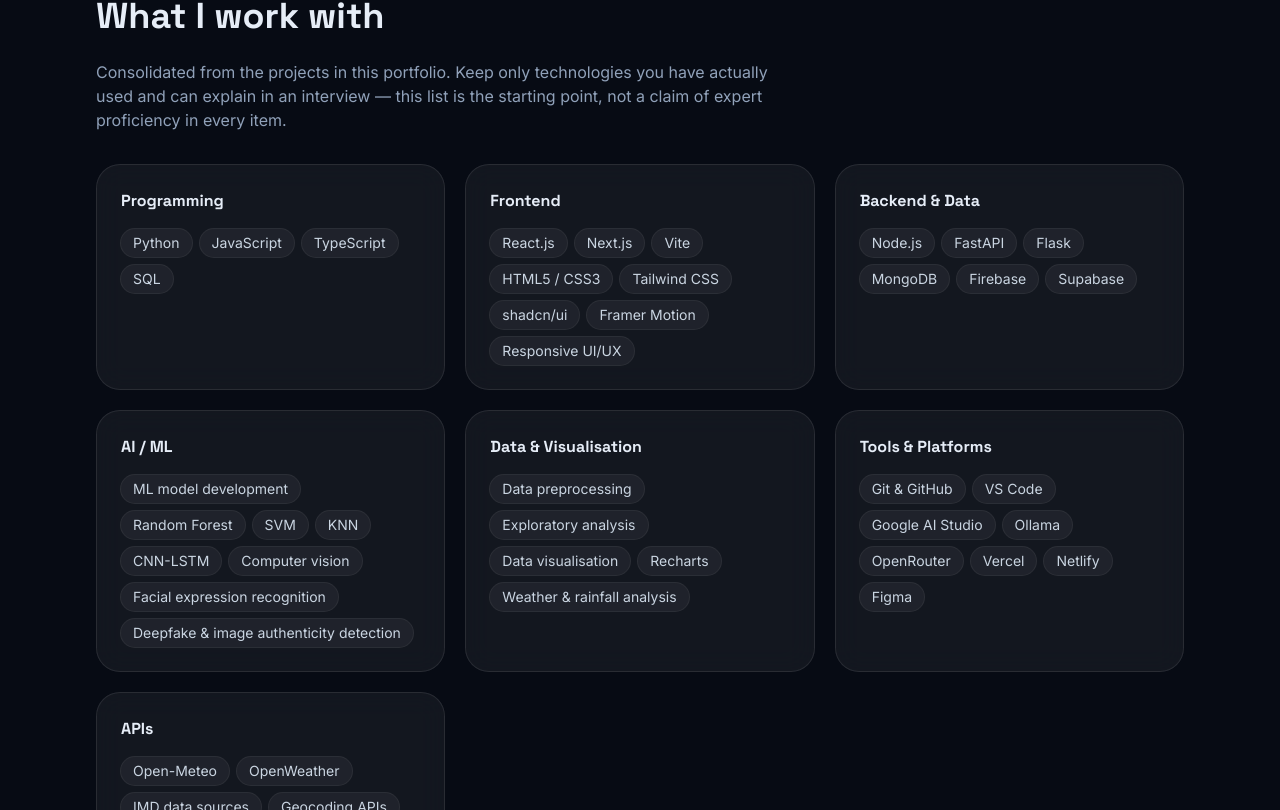
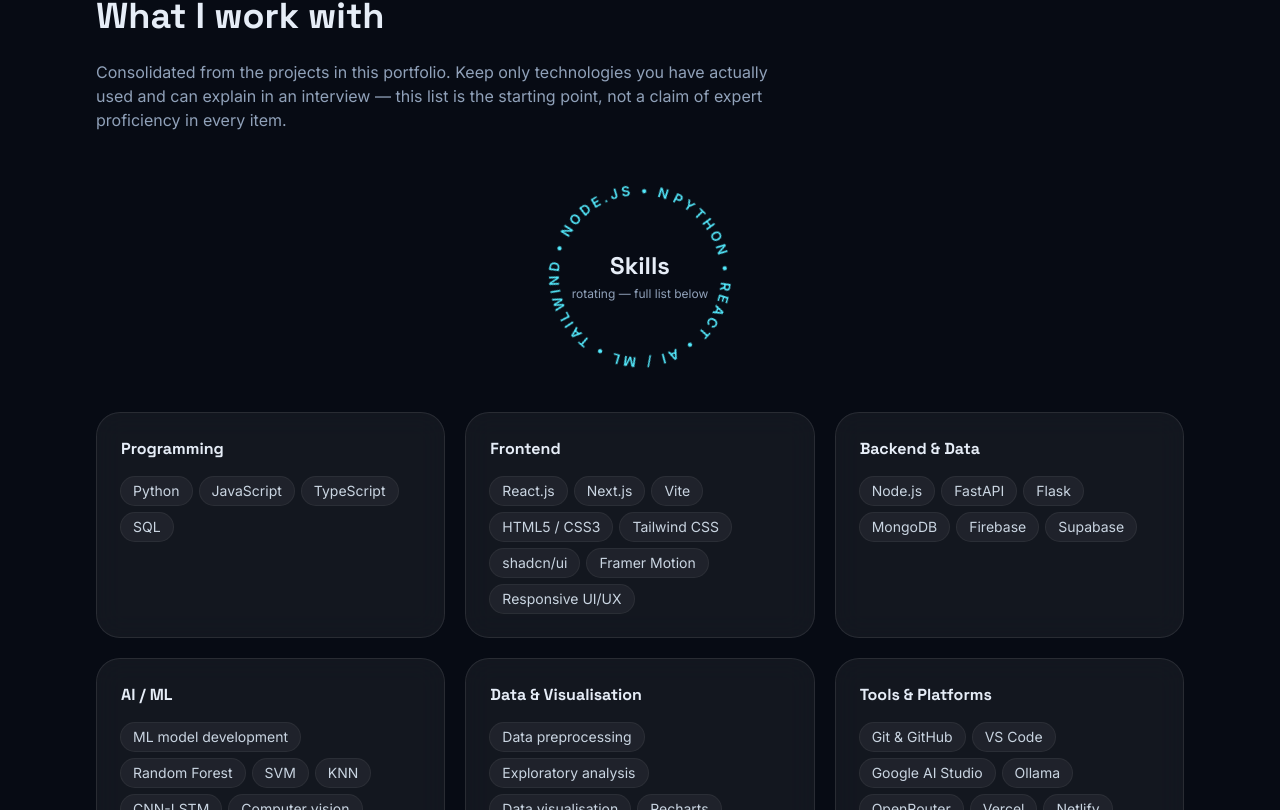
Before and after one commit to habeebc84-create/portfolio, a React (Vite) app: page / in a window 1280 px wide. Shown: the part 1770-2580 px from the top of the page. Built offline with nearby package versions, Linux system fonts and the light colour scheme.

Commit message:
Add rotating skills wheel

```diff
--- a/src/App.jsx
+++ b/src/App.jsx
@@ -249,6 +249,20 @@
 
       <Section id="skills" kicker="Skills" title="What I work with">
         <p data-reveal className="-mt-4 max-w-2xl text-slate-400">Consolidated from the projects in this portfolio. Keep only technologies you have actually used and can explain in an interview — this list is the starting point, not a claim of expert proficiency in every item.</p>
+        <div data-reveal className="relative mx-auto mt-10 h-52 w-52">
+          <svg viewBox="0 0 200 200" className="spin-slow absolute inset-0 h-full w-full">
+            <defs>
+              <path id="skill-circle" d="M100,100 m-78,0 a78,78 0 1,1 156,0 a78,78 0 1,1 -156,0" />
+            </defs>
+            <text className="fill-cyan-300" style={{ fontSize: '13px', letterSpacing: '3px', fontWeight: 600 }}>
+              <textPath href="#skill-circle">PYTHON • REACT • AI / ML • TAILWIND • NODE.JS • NEXT.JS •</textPath>
+            </text>
+          </svg>
+          <div className="absolute inset-0 flex flex-col items-center justify-center text-center">
+            <span className="font-display text-2xl font-bold">Skills</span>
+            <span className="mt-1 text-xs text-slate-400">rotating — full list below</span>
+          </div>
+        </div>
         <div className="mt-8 grid gap-5 sm:grid-cols-2 lg:grid-cols-3">
           {skillGroups.map((g) => (
             <div key={g.title} data-reveal className="glass rounded-3xl p-6 transition hover:border-cyan-400/40">
--- a/src/index.css
+++ b/src/index.css
@@ -66,6 +66,15 @@
   animation-play-state: paused;
 }
 
+@keyframes spin {
+  to { transform: rotate(360deg); }
+}
+
+.spin-slow {
+  animation: spin 22s linear infinite;
+  transform-origin: center;
+}
+
 @keyframes float-y {
   0%, 100% { transform: translateY(0); }
   50% { transform: translateY(-14px); }
@@ -95,7 +104,7 @@
 }
 
 @media (prefers-reduced-motion: reduce) {
-  .marquee-track, .text-gradient, .float-slow, .scroll-hint {
+  .marquee-track, .text-gradient, .float-slow, .scroll-hint, .spin-slow {
     animation: none;
   }
 }
```
